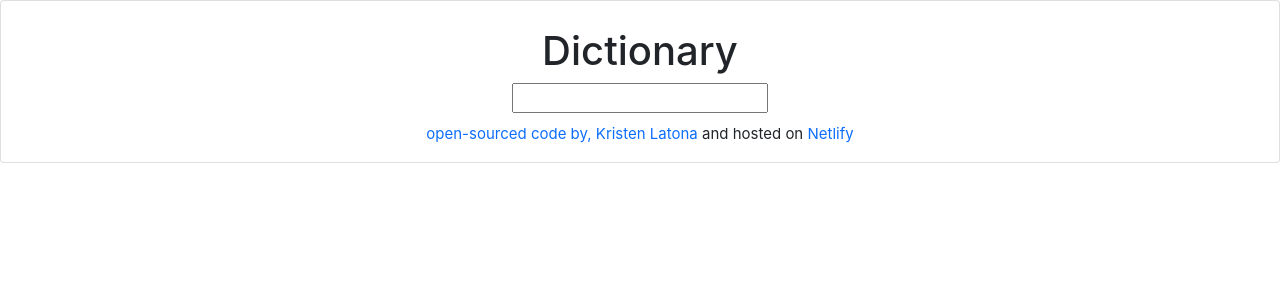
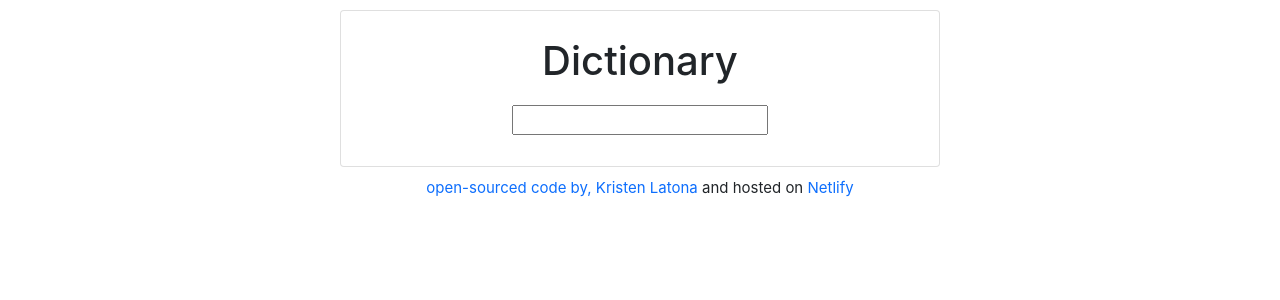
Before and after one commit to Klatona/dictionary-project, a React (Create React App) app: page / in a window 1280 px wide. Shown: the top 300 px of the page. Built offline with nearby package versions, Linux system fonts and the light colour scheme.

Commit message:
updated styling in App & Results.js

```diff
--- a/src/App.css
+++ b/src/App.css
@@ -5,6 +5,12 @@ footer {
 .App-header {
   text-align: center;
   margin-top: 10px;
+}
+
+.body {
+  display: block;
+  margin: 10px auto;
+  max-width: 600px;
 }
 
 .Kristen {
--- a/src/App.js
+++ b/src/App.js
@@ -15,7 +15,9 @@ export default function App() {
       <main>
         <Dictionary />
       </main>
-      <footer className="Kristen">
+   </div>
+   </div>
+    <footer className="Kristen">
        <a
           href="https://github.com/Klatona/dictionary-project"
           target="_blank"
@@ -36,8 +38,6 @@ export default function App() {
           Netlify
         </a>
       </footer>
-   </div>
-   </div>
     </div>
   );
 }
--- a/src/Dictionary.css
+++ b/src/Dictionary.css
@@ -1,3 +1,5 @@
 .Dictionary {
   text-align: center;
+  margin-top: 20px;
+  margin-bottom: 15px;
 }
--- /dev/null
+++ b/src/Results.css
@@ -0,0 +1,3 @@
+h2 {
+  margin-top: 15px;
+}
--- a/src/Results.js
+++ b/src/Results.js
@@ -1,5 +1,6 @@
 import React from "react";
 import Meaning from "./Meaning";
+import "./Results.css";
 
 export default function Results (props) {
    if(props.results) {
```
